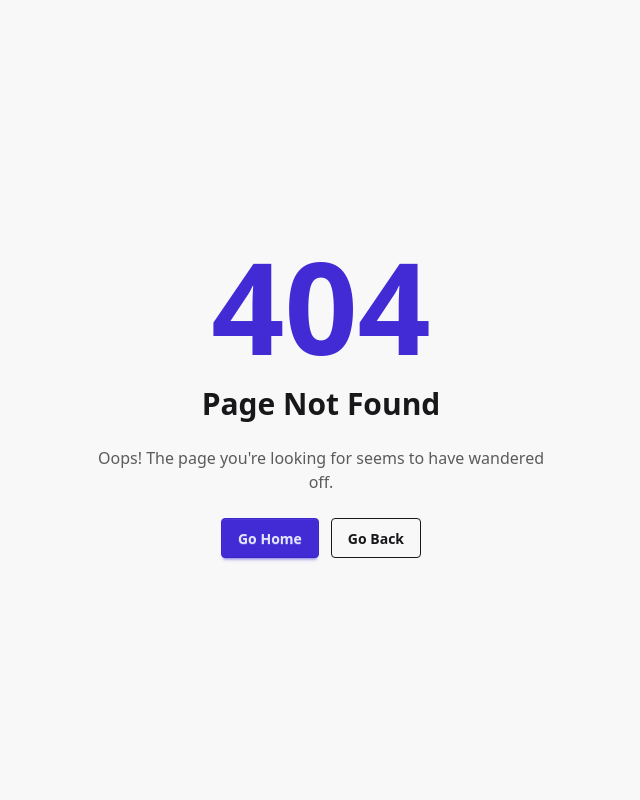
After one commit to j03-dev/blog, a Python web app: template templates/not_found.html.j2 in a window 1280 px wide. The commit adds this page. Shown: the whole page, without its empty margins (319-959 px from the left). Run offline with Jinja, Linux system fonts and the light colour scheme; the template is opened without the code that fills it, so the values that code supplies are empty.

Commit message:
add not found page and update oxapy

```diff
--- a/main.py
+++ b/main.py
@@ -9,6 +9,7 @@ def main():
         HttpServer(("0.0.0.0", 8000))
         .session_store(SessionStore())
         .template(templating.Template(TEMPLATE_DIR))
+        .catchers([not_found_page])
         .attach(Router().route(static_file()))
         .attach(
             Router()
--- a/pyproject.toml
+++ b/pyproject.toml
@@ -5,7 +5,7 @@ description = "Add your description here"
 readme = "README.md"
 requires-python = ">=3.12.3"
 dependencies = [
-    "oxapy>=0.7.8",
+    "oxapy>=0.7.9",
     "pyproject-toml>=0.1.0",
     "python-dotenv>=1.1.0",
     "sqlalchemy-libsql @ git+https://github.com/j03-dev/sqlalchemy-libsql@fix/segmentation_fault_13",
--- a/static/css/style.css
+++ b/static/css/style.css
@@ -24,6 +24,8 @@
     --text-5xl--line-height: 1;
     --text-6xl: 3.75rem;
     --text-6xl--line-height: 1;
+    --text-9xl: 8rem;
+    --text-9xl--line-height: 1;
     --font-weight-medium: 500;
     --font-weight-semibold: 600;
     --font-weight-bold: 700;
@@ -1646,6 +1680,9 @@
   .mt-3 {
     margin-top: calc(var(--spacing) * 3);
   }
+  .mt-4 {
+    margin-top: calc(var(--spacing) * 4);
+  }
   .mt-8 {
     margin-top: calc(var(--spacing) * 8);
   }
@@ -1987,6 +2035,10 @@
     font-size: var(--text-6xl);
     line-height: var(--tw-leading, var(--text-6xl--line-height));
   }
+  .text-9xl {
+    font-size: var(--text-9xl);
+    line-height: var(--tw-leading, var(--text-9xl--line-height));
+  }
   .text-base {
     font-size: var(--text-base);
     line-height: var(--tw-leading, var(--text-base--line-height));
--- /dev/null
+++ b/templates/not_found.html.j2
@@ -0,0 +1,18 @@
+{% extends 'layout.html.j2' %}
+{% block content %}
+    <div class="hero min-h-screen bg-base-200">
+        <div class="hero-content text-center">
+            <div class="max-w-md">
+                <h1 class="text-9xl font-bold text-primary">404</h1>
+                <h2 class="text-3xl font-bold mt-4">Page Not Found</h2>
+                <p class="py-6 text-base-content/70">
+                    Oops! The page you're looking for seems to have wandered off.
+                </p>
+                <div class="flex gap-3 justify-center">
+                    <a href="/" class="btn btn-primary">Go Home</a>
+                    <button onclick="history.back()" class="btn btn-outline">Go Back</button>
+                </div>
+            </div>
+        </div>
+    </div>
+{% endblock %}
```
Also changed, not shown: other parts of static/css/style.css (+56 -0 lines), app/views.py (+7 -2 lines), 1 other file.
